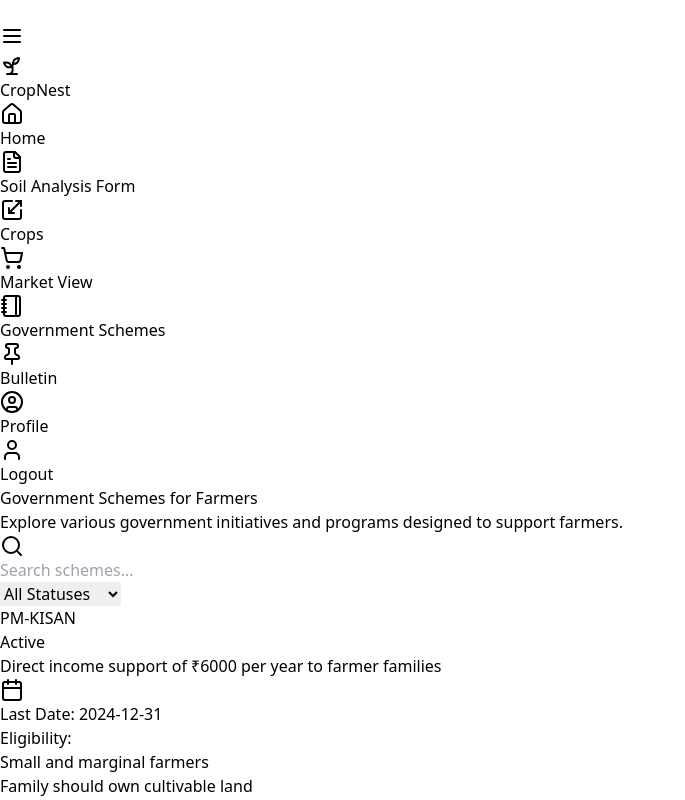
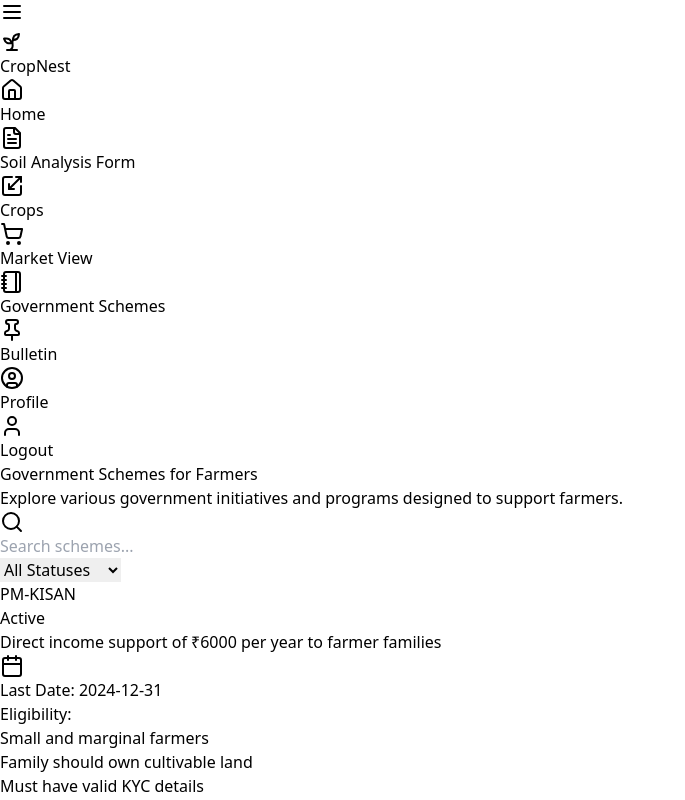
Before and after one commit to ganesh-rodge/AgriConnect, a React (Vite) app: page /schemes in a window 1280 px wide. Shown: the top 800 px of the page, without its empty margins (0-685 px from the left). Built offline with nearby package versions, Linux system fonts and the light colour scheme.

Commit message:
remove hamburder left side

```diff
--- a/src/components/GovernmentSchemes.tsx
+++ b/src/components/GovernmentSchemes.tsx
@@ -187,24 +187,9 @@
 
   return (
     <div className="flex flex-col lg:flex-row min-h-screen bg-gray-50">
-      {/* Mobile Navigation Toggle */}
-      <button
-        onClick={() => setIsNavOpen(!isNavOpen)}
-        className="lg:hidden fixed top-4 left-4 z-50 p-2 bg-white rounded-lg shadow-md"
-      >
-        <svg className="w-6 h-6" fill="none" stroke="currentColor" viewBox="0 0 24 24">
-          <path strokeLinecap="round" strokeLinejoin="round" strokeWidth={2} d="M4 6h16M4 12h16m-7 6h7" />
-        </svg>
-      </button>
 
-      {/* Navigation Sidebar */}
-      <div className={`
-        fixed inset-y-0 left-0 transform lg:relative lg:translate-x-0 transition duration-200 ease-in-out z-40
-        ${isNavOpen ? 'translate-x-0' : '-translate-x-full'}
-        lg:flex
-      `}>
+
         <Navbar />
-      </div>
 
       {/* Main Content */}
       <div className="flex-1 p-4 lg:p-8 mt-16 lg:mt-0">
```
